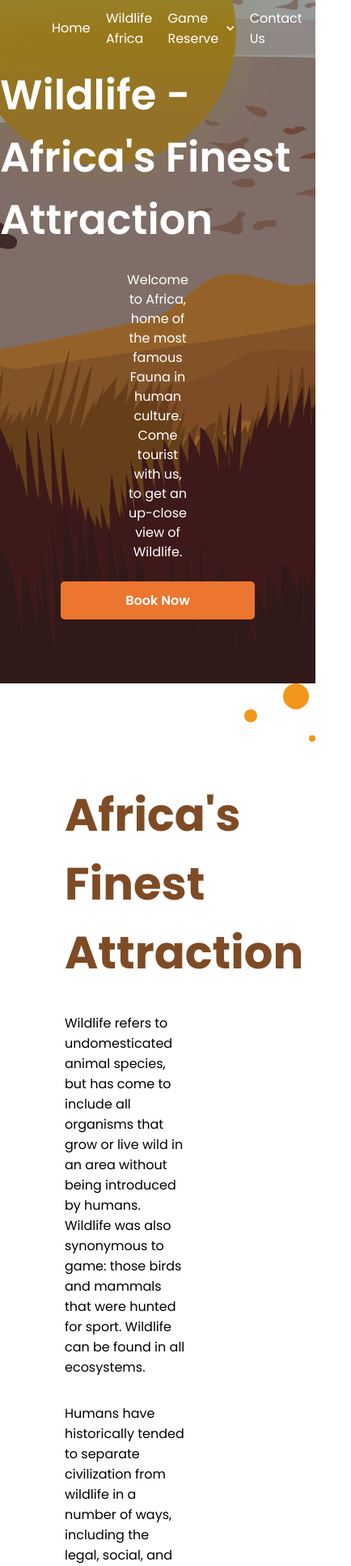
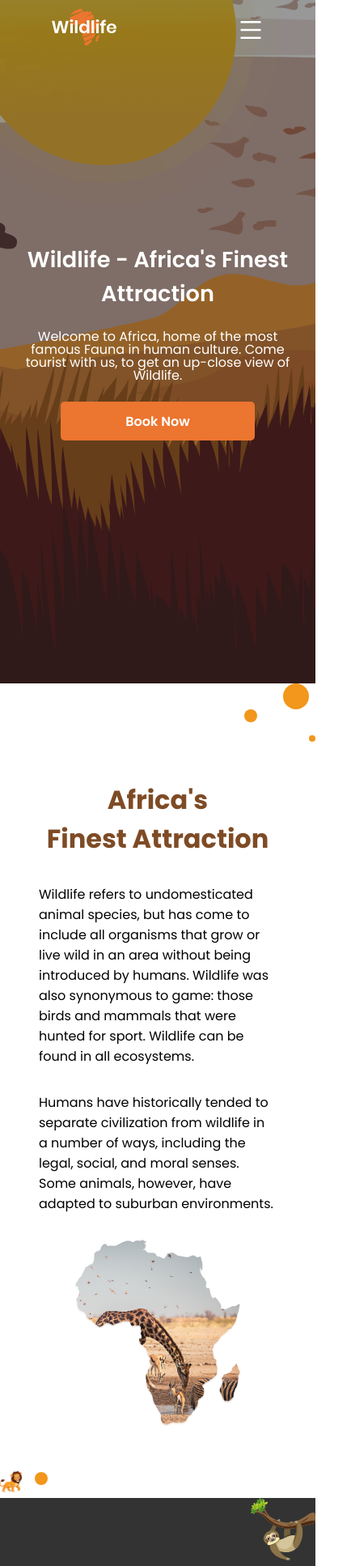
Before and after one commit to Trinity6264/Africa-Heritage, a React (Create React App) app: page / in a window 390 px wide. Shown: the top 1934 px of the page at 81% size, 434 px wide, since content can reach past the window. Built offline with nearby package versions, Linux system fonts and the light colour scheme.

Commit message:
Responsiveness for all screens done

```diff
--- a/src/components/Navbar.jsx
+++ b/src/components/Navbar.jsx
@@ -2,6 +2,7 @@ import React, { useState } from 'react'
 import '../style/nav_style.css'
 import Logo from '../assets/icons.svg'
 import { FaChevronDown } from 'react-icons/fa'
+import { AiOutlineMenu } from 'react-icons/ai'
 
 
 
@@ -28,6 +29,7 @@ const Navbar = () => {
                 <li> <a href="#reserve">Game Reserve <FaChevronDown /> </a></li>
                 <li> <a href="#contact">Contact Us</a></li>
             </ul>
+            <AiOutlineMenu id='menu-btn'/>
         </nav>
     )
 }
--- a/src/style/home_style.css
+++ b/src/style/home_style.css
@@ -39,7 +39,7 @@
   font-weight: 600;
 }
 .landing-page-content-wrapper p {
-  margin: 1.5em 23em;
+  margin: 1.5em 20em;
   color: var(--light-color);
   text-align: center;
   line-height: 1.5em;
@@ -139,7 +139,6 @@
 
 /* Reserve */
 .reserve {
-  /* height: 100vh; */
   width: 100%;
   padding-bottom: 1em;
   background-color: var(--dark-color);
@@ -306,21 +305,196 @@ footer .footer-content-wrapper .div-one img {
   object-fit: contain;
 }
 
-.div-one h3{
+.div-one h3 {
   font-weight: 600;
   color: var(--primary-color);
 }
-.div-one ul{
+.div-one ul {
   display: flex;
   flex-direction: column;
-  gap: .7em;
+  gap: 0.7em;
 }
 
-.logos-wrapper{
+.logos-wrapper {
   display: flex;
   gap: 1em;
 }
-.logos-wrapper svg{
+.logos-wrapper svg {
   border-radius: 100%;
   font-size: 1.2em;
 }
+
+/* Tablet  */
+@media screen and (max-width: 900px) {
+  .landing-page-content-wrapper h1 {
+    text-align: center;
+    font-size: 2.2em;
+  }
+  .landing-page-content-wrapper p {
+    margin: 1.5em 5em;
+    line-height: 1em;
+  }
+
+  /*? wild life */
+
+  .wildlife .second-page-content {
+    gap: 5em;
+    align-items: center;
+  }
+  .wildlife .second-page-content .content-text {
+    display: flex;
+    gap: 2em;
+    width: 50%;
+  }
+
+  .wildlife .second-page-content .content-text h1 {
+    font-size: 2.2em;
+  }
+
+  .wildlife .second-page-content .content-logo {
+    width: 50%;
+  }
+
+  /* reservation */
+  .reserve .reserve-card-wrapper {
+    width: 95%;
+    gap: 2em;
+  }
+
+  .reserve-card-wrapper .reserve-card p {
+    color: var(--light-color);
+    font-size: 0.8em;
+  }
+
+  /* Footer */
+  footer .footer-content-wrapper {
+    left: 2%;
+    top: 0;
+    gap: 2em;
+    align-items: center;
+  }
+  footer .footer-content-wrapper .div-one {
+    width: 40%;
+    gap: 1.4em;
+  }
+
+  footer .footer-content-wrapper .div-one img {
+    height: 3em;
+  }
+
+  .div-one ul {
+    gap: 0.5em;
+  }
+}
+
+/* Phone */
+@media screen and (max-width: 600px) {
+  .landing-page-content-wrapper h1 {
+    font-size: 1.7em;
+  }
+  .landing-page-content-wrapper p {
+    margin: 1.5em 1em;
+  }
+
+  /*? wild life */
+
+  .wildlife .second-page-content {
+    width: 100%;
+    padding: 0 3em;
+    flex-direction: column;
+    gap: 2em;
+  }
+
+  .wildlife .second-page-content {
+    gap: 2em;
+  }
+  .wildlife .second-page-content .content-text {
+    display: flex;
+    gap: 2em;
+    width: 100%;
+  }
+
+  .wildlife .second-page-content .content-text h1 {
+    font-size: 2em;
+    text-align: center;
+  }
+
+  .wildlife .second-page-content .content-logo {
+    width: 70%;
+  }
+
+  /* reservation */
+  .reserve .reserve-card-wrapper {
+    width: 70%;
+    gap: 2em;
+    flex-direction: column;
+  }
+
+  .reserve h1{
+    font-size: 1.7em;
+  }
+
+  .reserve-card-wrapper .reserve-card p {
+    font-size: 0.9em;
+  }
+
+  /* reserve-2 */
+
+  .reserve-2 .reserve-2-imgs-wrapper {
+    gap: 1em;
+  }
+
+  .reserve-2 h1 {
+    font-size: 2em;
+  }
+
+  .reserve-2 .reserve-form {
+    width: 80%;
+    flex-direction: column-reverse;
+    gap: 1em;
+  }
+
+  .elephant-logo-wrapper {
+    width: 4em;
+  }
+
+  /* Footer */
+
+  footer {
+    width: 100%;
+    height: 100vh;
+    position: relative;
+    overflow: hidden;
+  }
+
+  footer .footer-content-wrapper {
+    left: 0;
+    top: 0;
+    gap: 0.2em;
+    align-items: center;
+    flex-direction: column;
+    justify-content: space-between;
+    justify-content: center;
+  }
+  footer .footer-content-wrapper .div-one {
+    width: 80%;
+    margin: 0 auto;
+    display: flex;
+    justify-content: center;
+    align-items: center;
+    margin-bottom: 1em;
+  }
+  footer .footer-content-wrapper .div-one p{
+    text-align: center;
+  }
+
+
+  footer .footer-content-wrapper .div-one img {
+    height: 5em;
+  }
+  footer .footer-content-wrapper .div-one ul{
+    display: flex;
+    flex-direction: column;
+    align-items: center;
+  }
+}
--- a/src/style/nav_style.css
+++ b/src/style/nav_style.css
@@ -45,3 +45,29 @@ nav ul li a:hover::after {
   width: 50%;
   margin-left: 10px;
 }
+
+#menu-btn{
+  color: var(--light-color);
+  font-size: 2em;
+  cursor: pointer;
+  display: none;
+  transition: all 300ms ease;
+}
+
+
+@media screen and ( max-width: 900px) {
+
+  nav ul{
+    display: none;
+  }
+
+  #menu-btn{
+    display: block;
+  }
+
+
+}
+
+/* Phone */
+@media screen and (max-width: 600px) {
+}
```
